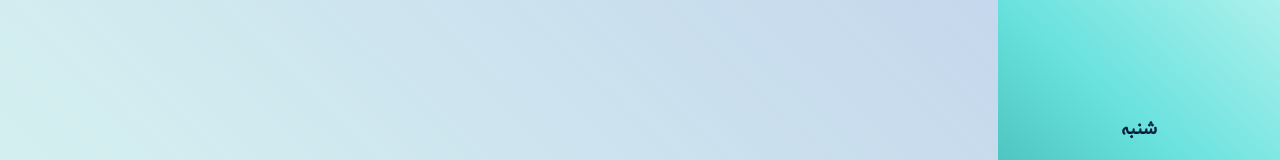
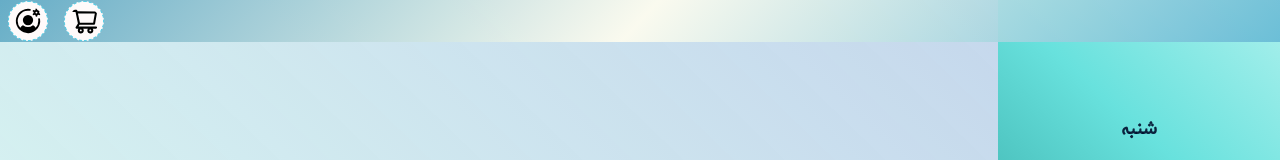
Before and after one commit to alirezashon/reservation, a Next.js app: page / in a window 1280 px wide. Shown: the top 160 px of the page. Built offline with nearby package versions, Linux system fonts and the light colour scheme.

Commit message:
manage top nav

```diff
--- /dev/null
+++ b/src/Components/Nav/index.module.css
@@ -0,0 +1,25 @@
+/** @format */
+
+.topNav {
+    position: fixed;
+    width: 100vw;
+    height: 5.3vh;
+    background: linear-gradient(133deg,
+            rgba(90, 166, 194, 0.9),
+            rgba(255, 253, 238, 0.9),
+            rgba(102, 185, 213, 0.9));
+    cursor: pointer;
+}
+
+.profileIcon {
+    background-color: rgb(255, 250, 250);
+    padding: 0.5vh;
+    font-size: 5vh;
+    border-radius: 4vh;
+    margin: 0.1vh 1vh;
+    border: 0.2vh dashed rgb(86, 207, 231);
+}
+
+.profileIcon:hover {
+    border: 1vh dashed rgb(86, 231, 149);
+}
--- /dev/null
+++ b/src/Components/Nav/index.tsx
@@ -0,0 +1,15 @@
+ import { PiUserCircleGearFill } from 'react-icons/pi'
+import { AiOutlineShoppingCart } from 'react-icons/ai'
+
+import styles from './index.module.css'
+const Nav: React.FC = () => {
+	return (
+		<>
+            <div className={styles.topNav}>
+				<PiUserCircleGearFill className={styles.profileIcon} />
+				<AiOutlineShoppingCart className={styles.profileIcon} />
+            </div>
+		</>
+	)
+}
+export default Nav
--- a/src/pages/index.tsx
+++ b/src/pages/index.tsx
@@ -1,8 +1,10 @@
 import Menu from "@/Components/Menu";
+import Nav from "@/Components/Nav";
 
 const Home = ()=> {
   return (
     <>
+    <Nav/>
     <Menu/>
        </>
   );
```
